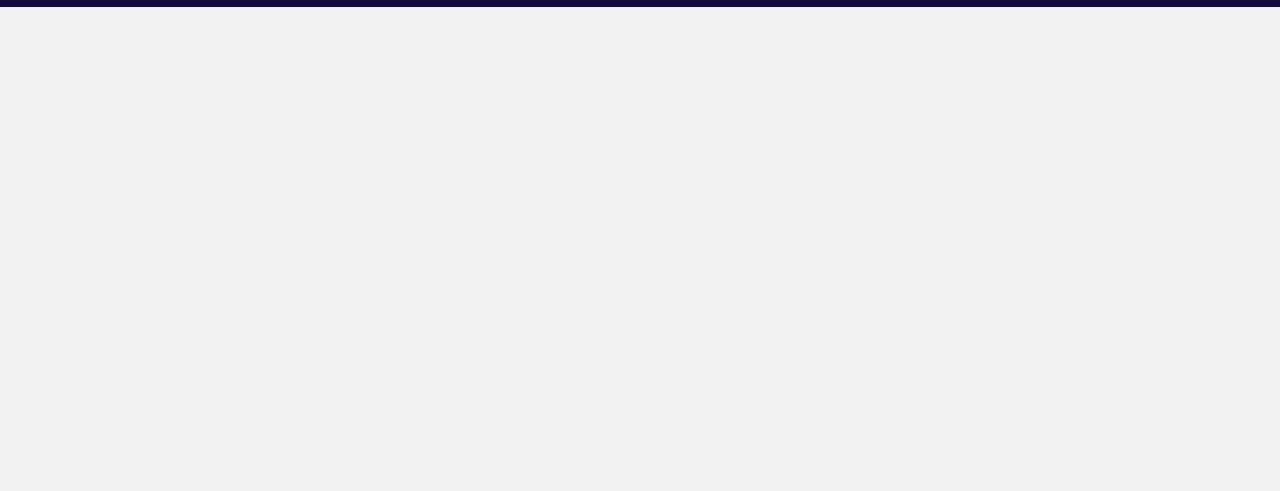
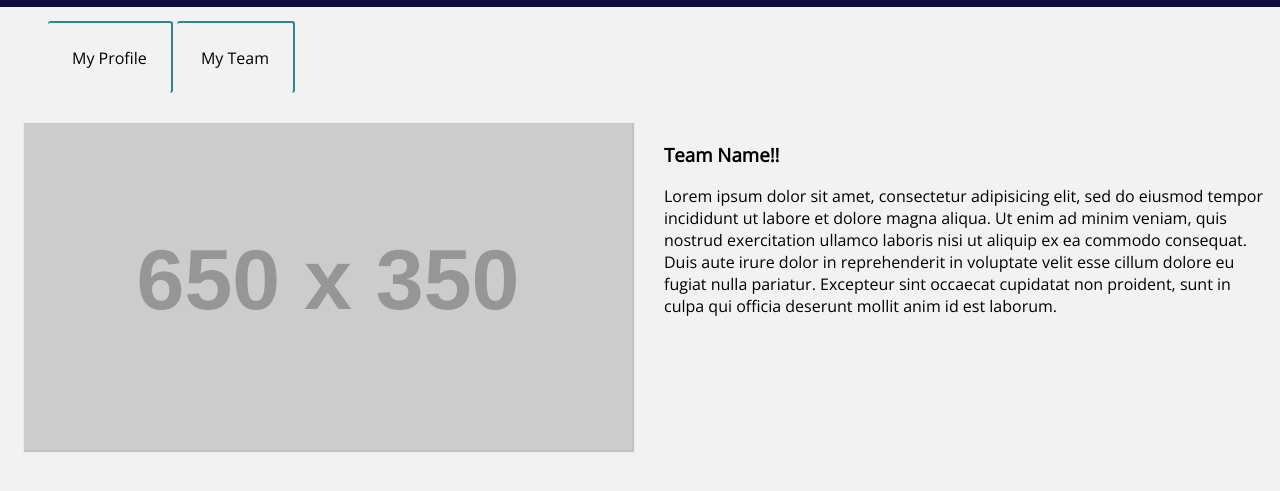
Before and after one commit to iameli/thomas-jonathan-fullstack-capstone, a website: page views/userpage.html in a window 1280 px wide. Shown: the part 89-580 px from the top of the page. Drawn offline with nearby package versions, Linux system fonts and the light colour scheme; placeholder pictures from the web are drawn by us.

Commit message:
did some nav fixing

```diff
--- a/public/main.css
+++ b/public/main.css
@@ -1,10 +1,11 @@
 * {
   font-family: 'Open Sans', sans-serif;
+  box-sizing: inherit;
 }
 
 body {
   background-color: #f2f2f2;
-  box-sizing: : border-box;
+  box-sizing: border-box;
   width: 100%;
 }
 
@@ -50,6 +51,12 @@ header {
 }
 .col-3 {
  width: 25%;
+}
+.column-left {
+  float: left;
+}
+.column-right {
+  float: right;
 }
 .button {
   padding: 0.75em;
@@ -127,6 +134,7 @@ header {
   text-decoration: none;
 }
 
+/*Home Page Filters Styling*/
 .filter-box {
   position: relative;
   float: right;
@@ -135,3 +143,21 @@ header {
   position: fixed;
   top: 9em;
 }
+
+.nav-bar {
+  padding-top: 7em;
+}
+.nav-tab {
+  border-top: 2px solid #318689;
+  border-right: 2px solid #318689;
+  border-radius: 3px;
+  color: #000000;
+  padding: 1.5em;
+}
+.nav-list li {
+  list-style-type: none;
+  display: inline;
+}
+.nav-list a {
+  text-decoration: none;
+}
--- a/views/userpage.html
+++ b/views/userpage.html
@@ -22,5 +22,24 @@
       </div>
     </header>
 
+    <div class="row nav-bar">
+        <nav aria-label="Navigation bar" role="navigation">
+          <ul class="nav-list">
+            <li><a class="nav-tab" href="#" aria-label="Go to my profile">My Profile</a></li>
+            <li><a class="nav-tab" href="#" aria-label="Go to my team">My Team</a></li>
+          </ul>
+        </nav>
+    </div>
+    <br>
+    <div class="row">
+      <div class="col-6 column-left">
+        <img class="team-thumb" src="http://placehold.it/650x350" alt="Raid team thumbnail image" />
+      </div>
+      <div class="col-6 column-right">
+        <h3>Team Name!!</h3>
+        <p>Lorem ipsum dolor sit amet, consectetur adipisicing elit, sed do eiusmod tempor incididunt ut labore et dolore magna aliqua. Ut enim ad minim veniam, quis nostrud exercitation ullamco laboris nisi ut aliquip ex ea commodo consequat. Duis aute irure dolor in reprehenderit in voluptate velit esse cillum dolore eu fugiat nulla pariatur. Excepteur sint occaecat cupidatat non proident, sunt in culpa qui officia deserunt mollit anim id est laborum.</p>
+      </div>
+    </div>
+
   </body>
 </html>
```
